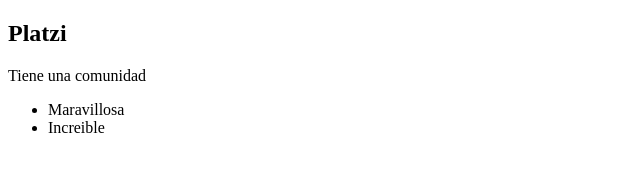
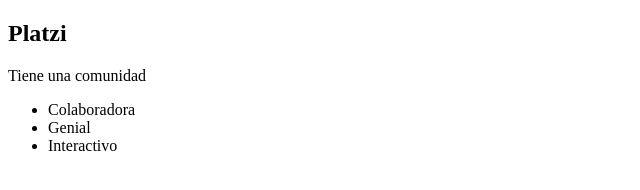
Before and after one commit to Stiven28/frontend-developer, a plain HTML site: page index.html in a window 1280 px wide. Shown: the whole page, without its empty margins (0-640 px from the left). Drawn offline with Linux system fonts and the light colour scheme.

```diff
--- a/index.html
+++ b/index.html
@@ -11,8 +11,11 @@
         <h1>Platzi</h1>
         <p>Tiene una comunidad</p>
         <ul>
-            <li>Maravillosa</li>
-            <li>Increible</li>
+
+            <li>Colaboradora</li>
+            <li>Genial</li>
+            <li>Interactivo</li>
+
         </ul>
    </section>
 </body>
```
